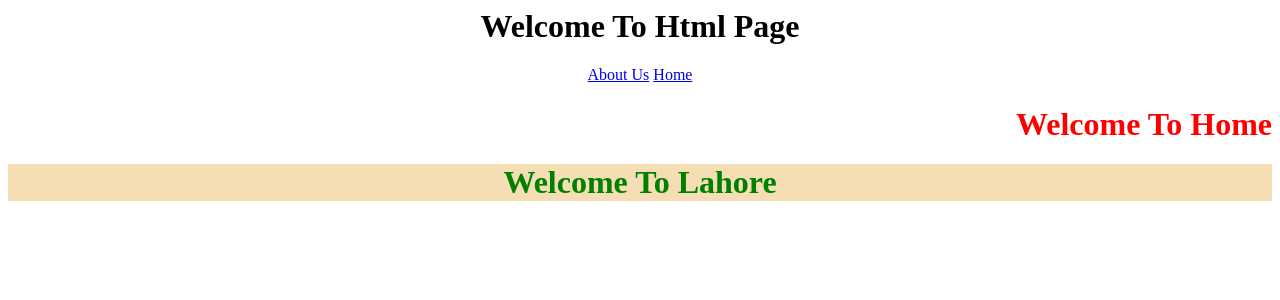
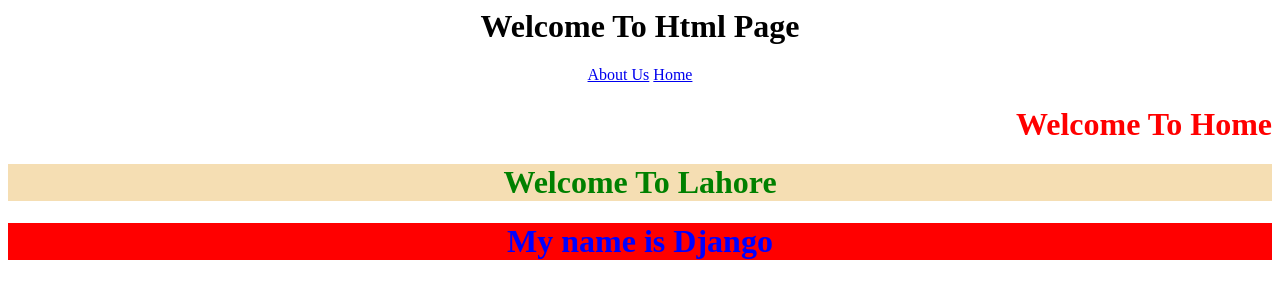
Before and after one commit to FarazArshad1/Django-Projects, a Django app: page / in a window 1280 px wide. Shown: the top 300 px of the page. Run offline with Django 5.2, Linux system fonts and the light colour scheme.

Commit message:
Set Path for JavaScript, CSS and Images

```diff
--- a/School/School/School/settings.py
+++ b/School/School/School/settings.py
@@ -117,6 +117,10 @@ USE_TZ = True
 # https://docs.djangoproject.com/en/5.1/howto/static-files/
 
 STATIC_URL = "static/"
+STATICFILES_DIRS = [
+    BASE_DIR / "static",
+    "/var/www/static",
+]
 
 # Default primary key field type
 # https://docs.djangoproject.com/en/5.1/ref/settings/#default-auto-field
--- a/School/School/Templates/Home.html
+++ b/School/School/Templates/Home.html
@@ -3,6 +3,7 @@
     <meta charset="UTF-8">
     <meta name="viewport" content="width=device-width, initial-scale=1.0">
     <title>Document</title>
+    <link rel="stylesheet" href="../static/css/my.css">
     <style>
         .abc {
             text-align: center;
@@ -19,5 +20,6 @@
     </center>
     <h1 style="text-align: right;color: red;">Welcome To Home</h1>
     <h1 class="abc">Welcome To Lahore</h1>
+    <h1 class="hello">My name is Django</h1>
 </body>
 </html>
--- /dev/null
+++ b/School/School/static/css/my.css
@@ -0,0 +1,6 @@
+.hello
+{
+    text-align: center;
+    color: blue;
+    background: red;
+}
```
